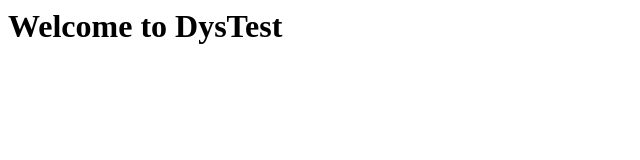
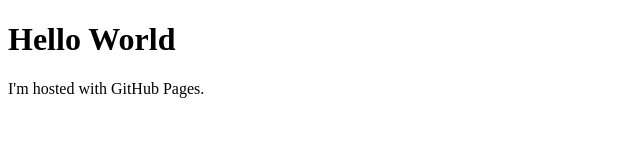
Before and after one commit to DysTest/DysTest, a plain HTML site: page index.html in a window 1280 px wide. Shown: the whole page, without its empty margins (0-640 px from the left). Drawn offline with Linux system fonts and the light colour scheme.

Commit message:
made index.html

```diff
--- a/index.html
+++ b/index.html
@@ -1 +1,7 @@
-<h1>Welcome to DysTest</h1>
+<!DOCTYPE html>
+<html>
+<body>
+<h1>Hello World</h1>
+<p>I'm hosted with GitHub Pages.</p>
+</body>
+</html>
```
